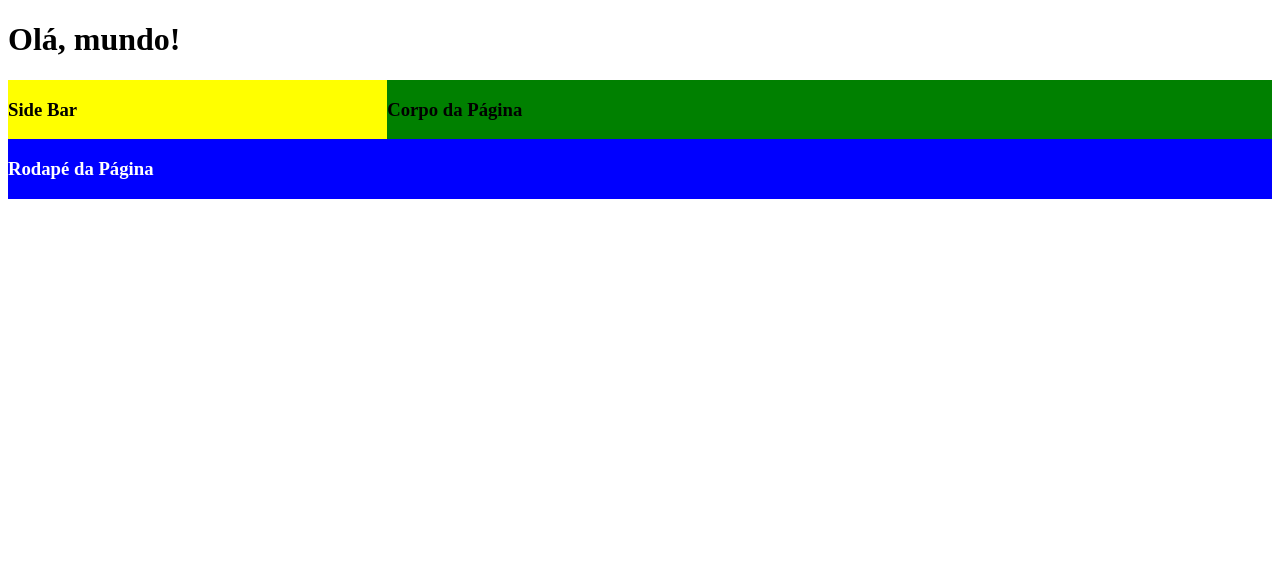
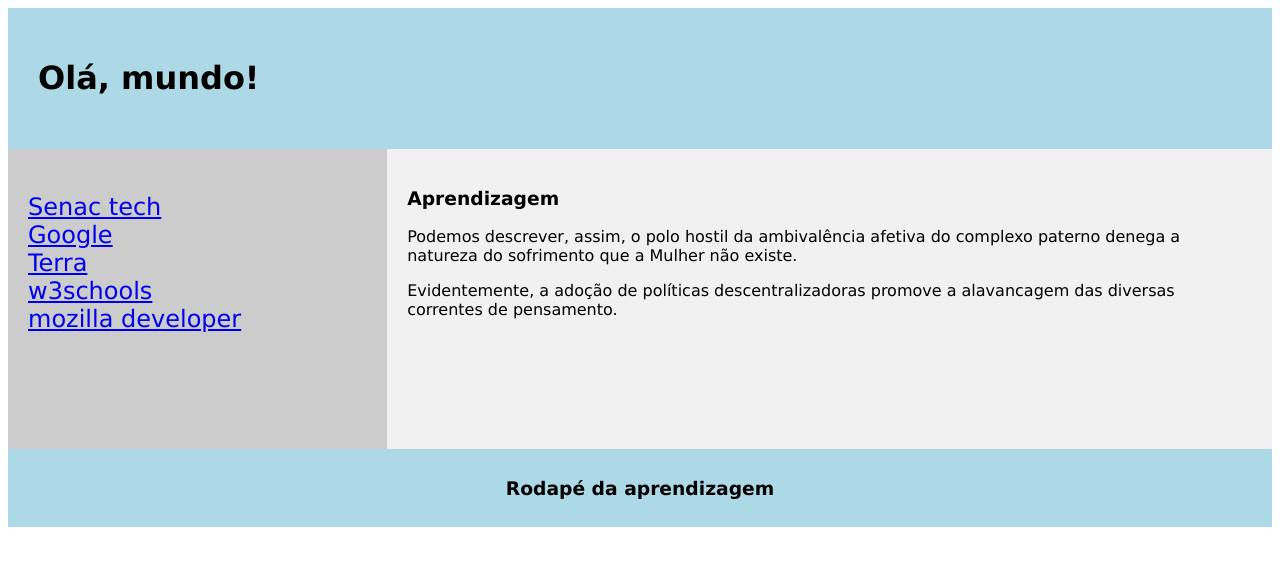
Before and after one commit to RyukiCarvalho/indroducalWeb, a plain HTML site: page Index.html in a window 1280 px wide. Drawn offline with Linux system fonts and the light colour scheme.

Commit message:
refatoração do projeto

```diff
--- a/Estilo.css
+++ b/Estilo.css
@@ -1,4 +1,51 @@
-topo
+*{
+	box-sizing: border-box;
+}
+
+body
 {
-	background-color light blue; width 100%; float: left
+	font-family: Verdana, Helvatica, sans-serif;
 }
+
+.topo
+{
+	background-color: lightblue;
+	width: 100%;
+	padding: 30px;
+	float: left;
+}
+nav{
+	float: left;
+	width: 30%;
+	height: 300px;
+	background: #ccc;
+	padding: 20px;
+}
+nav ul {
+	list-style-type: none;
+	padding:0;
+    font-size: 1.5em;
+	}
+
+nev a{
+	text-decoration: none;
+}
+
+article{
+	float: left;
+	padding: 20px;
+	width: 70%;
+	background: #f1f1f1;
+	height:300px;
+}
+
+section{
+	content: "";
+	display: table;
+	clear: both;
+}
+footer{
+ 	background: lightblue;
+	padding: 10px;
+	text-align: center;
+}
--- /dev/null
+++ b/Estilo.css.css
@@ -0,0 +1,4 @@
+topo
+{
+	background-color light blue; width 100%; float: left
+}
--- a/Index.html
+++ b/Index.html
@@ -21,19 +21,52 @@
 
  <body> <!-- corpode pesquisa -->
 
-   <header class " topo ">
+   <header class = "topo">
 		<h1>Olá, mundo!</h1>
 		</header>
-		<div style = "width: 30%; background-color: yellow; float: left">
-			<h3>Side Bar</h3>
-		</div>
-		<div style = "width: 70%; background-color: green; float: left" >
-			<h3>Corpo da Página</h3>
-		</div>
-		<footer style = "width: 100%; background-color: blue; float: left; color:white">
-			<h3>Rodapé da Página<h3>
+		<section>
+
+		<nav>
+		<ul>
+		<li>
+		<a href="https://senacrs.com.br/unidades/18" target="_blanck">Senac tech</a>
+		</li>
+
+		<li>
+		<a href="https://google.com" target="_blanck"> Google</a>
+		</li>
+
+		<li>
+		<a href="htpps://terra.com.br" target="_blanck"> Terra</a>
+		</li>
+
+		<li>
+		<a href="https://w3schools.com" target="_blanck"> w3schools</a>
+		</li>
+
+		<li>
+		<a href="https://developer.mozilla.org"> mozilla developer</a>
+		</li>
+		</ul>
+		</nav>
+
+		<article>
+		<h3> Aprendizagem</h3>
+		<p>
+		Podemos descrever, assim, o polo hostil da ambivalência afetiva do complexo paterno denega a natureza do sofrimento que a Mulher não existe.
+		</p>
+
+		<P>
+		Evidentemente, a adoção de políticas descentralizadoras promove a alavancagem das diversas correntes de pensamento.
+		</P>
+		</article>
+
+		</section>
+
+		<footer>
+		<h3> Rodapé da aprendizagem</h3>
+
 		</footer>
-
 
 </body>
 
```
